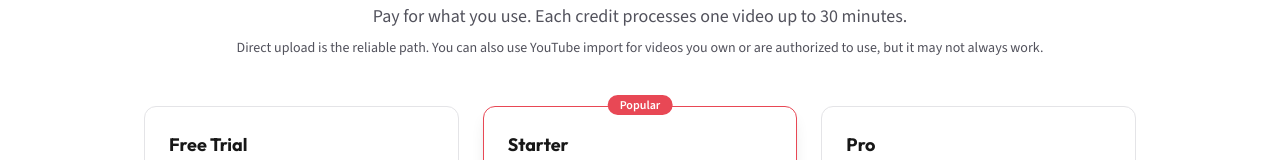
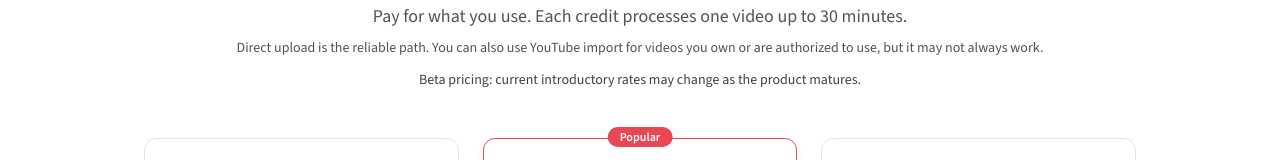
Before and after one commit to juancopi81/video-moment-finder, a Next.js app in the folder frontend/: page /pricing in a window 1280 px wide. Shown: the part 171-331 px from the top of the page. Built offline with nearby package versions, Linux system fonts and the light colour scheme; no server answers.

Commit message:
feat(frontend): add beta pricing note

```diff
--- a/frontend/src/app/pricing/page.tsx
+++ b/frontend/src/app/pricing/page.tsx
@@ -161,6 +161,10 @@ function PricingPageContent() {
           for videos you own or are authorized to use, but it may not always
           work.
         </p>
+        <p className="mt-3 text-sm font-medium text-zinc-700 dark:text-zinc-300">
+          Beta pricing: current introductory rates may change as the product
+          matures.
+        </p>
         <CheckoutStatusBanner
           status={checkoutStatus}
           successMessage="Checkout completed. Your latest credit balance is shown below."
```
Also changed, not shown: 1 other file (tests, documents, lock files or other folders).
